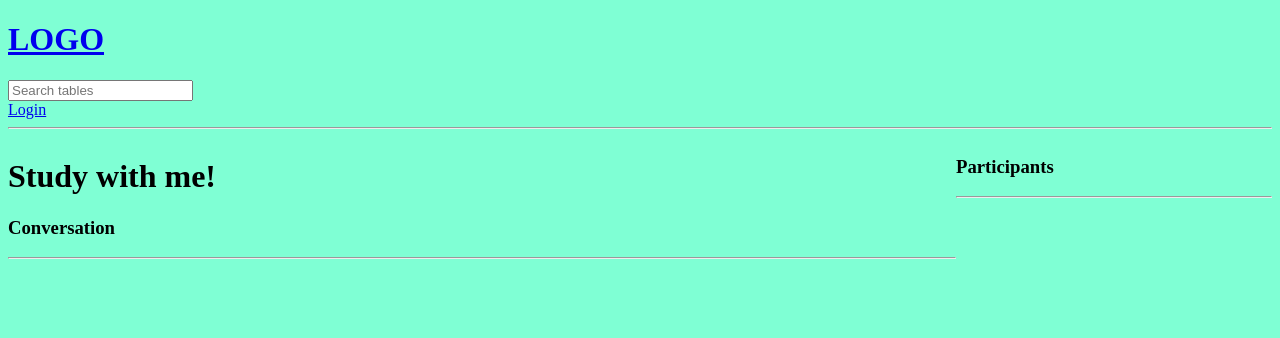
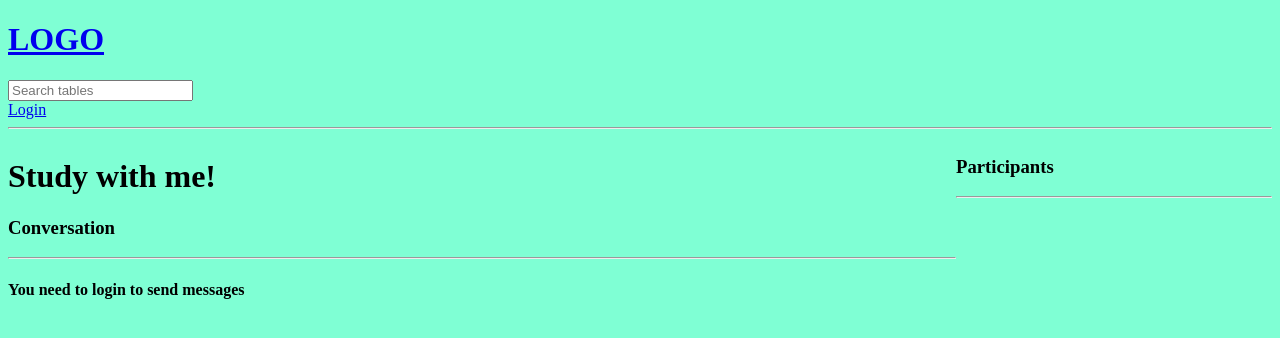
Before and after one commit to sound-round/tabletalks, a Django app: page /table/9/ in a window 1280 px wide. Shown: the top 338 px of the page. Run offline with Django 3.2, Linux system fonts and the light colour scheme; data comes from the database, SQL or seed files in the repository; both versions use the stored data as it was after the commit.

Commit message:
Refactor sending message

```diff
--- a/tabletalks/base/templates/base/table.html
+++ b/tabletalks/base/templates/base/table.html
@@ -36,14 +36,13 @@
             <form method="POST" action="">
                 {% csrf_token %}
                 <input type="text" name="body" placeholder="Write your message here...">
-
+                <input type="submit" value="Send" />
             </form>
-            <!--add submit button-->
         </div>
-        <!--% else %-->
-        <!--<div>-->
-        <!--    <h4>You need to login to send messages</h4>-->
-        <!--</div>-->
+        {% else %}
+        <div>
+           <h4>You need to login to send messages</h4>
+        </div>
         {% endif %}
     </div>
     <div>
```
Also changed, not shown: db.sqlite3.
